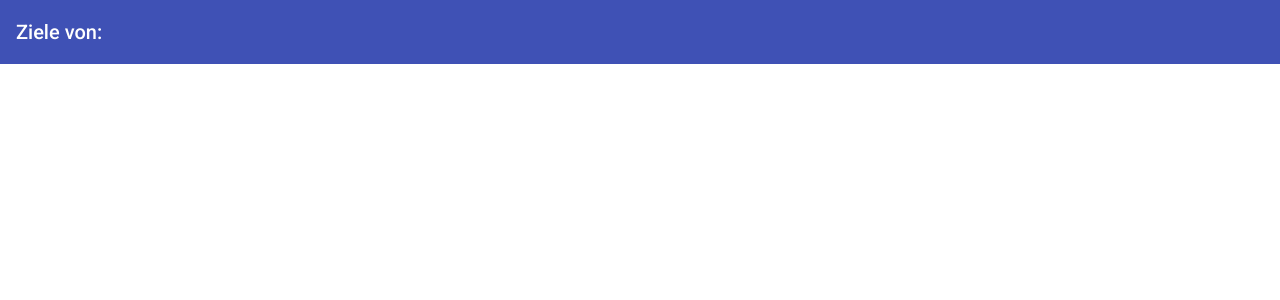
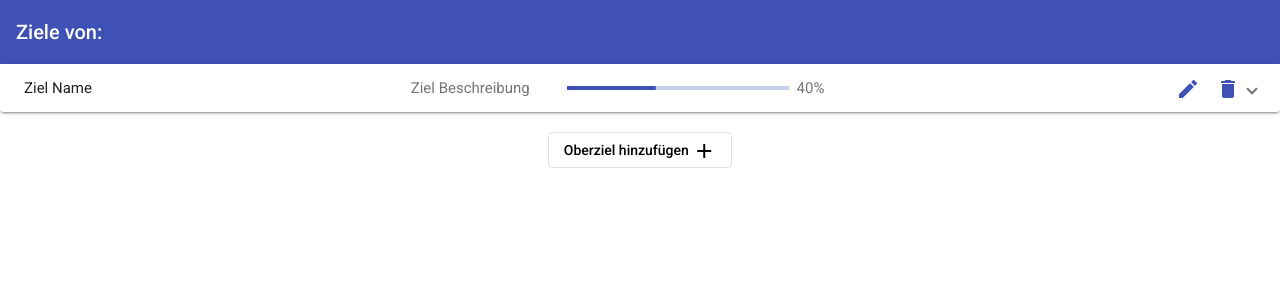
Before and after one commit to Flowingblood/GUI-Abgabe, an Angular app: page /goals in a window 1280 px wide. Shown: the top 300 px of the page. Built offline with nearby package versions, Linux system fonts and the light colour scheme.

Commit message:
Goals stuff

```diff
--- a/src/app/components/goals/goals.component.html
+++ b/src/app/components/goals/goals.component.html
@@ -2,5 +2,58 @@
     <mat-toolbar-row>
       <span>Ziele von: </span>
     </mat-toolbar-row>
+</mat-toolbar>
 
-</mat-toolbar>
+<mat-accordion class="example-headers-align" multi>
+    <mat-expansion-panel>
+      <mat-expansion-panel-header style="align-items:center;">
+        <mat-panel-title style="align-items: center;">
+          Ziel Name
+        </mat-panel-title>
+        <mat-panel-description style="align-items: center;">
+          Ziel Beschreibung
+
+          <mat-progress-bar class="centeredProgressBar" mode="determinate" value="40"></mat-progress-bar>
+          <span style="margin-left: 1%;">{{40}}%</span>
+
+        </mat-panel-description>
+        <button (click)="$event.stopPropagation()" mat-icon-button color="primary" style="justify-content: flex-end;" aria-label="Edit" >
+            <mat-icon>edit</mat-icon>
+          </button>
+
+          <button (click)="$event.stopPropagation()" mat-icon-button color="primary" style="justify-content: flex-end;"  aria-label="Delete">
+            <mat-icon>delete</mat-icon>
+          </button>
+      </mat-expansion-panel-header>
+
+      <mat-card style="text-align: center;">
+        <mat-card-actions align="end">
+          <span>Unterziel Name</span>
+          <div fxFlex></div>
+          <button (click)="$event.stopPropagation()" mat-icon-button color="primary" aria-label="Edit">
+            <mat-icon>edit</mat-icon>
+          </button>
+
+          <button (click)="$event.stopPropagation()" mat-icon-button color="primary"  aria-label="Delete">
+            <mat-icon>delete</mat-icon>
+          </button>
+        </mat-card-actions>
+      </mat-card>
+
+
+      <br>
+
+      <button style="display: block; margin: auto;" mat-stroked-button aria-label="Example icon-button with a heart icon">
+        Unterziel hinzufügen
+        <mat-icon>add</mat-icon>
+      </button>
+
+    </mat-expansion-panel>
+  </mat-accordion>
+
+<br>
+
+<button style="display: block; margin: auto;" mat-stroked-button aria-label="Example icon-button with a heart icon">
+  Oberziel hinzufügen
+  <mat-icon>add</mat-icon>
+</button>
--- a/src/app/components/goals/goals.component.scss
+++ b/src/app/components/goals/goals.component.scss
@@ -2,3 +2,7 @@
     position: sticky;
     top: 0;
 }
+.centeredProgressBar{
+    margin-left: 5%;
+    width: 30%;
+}
```
Also changed, not shown: src/app/material-module.ts (+69 -22 lines).
